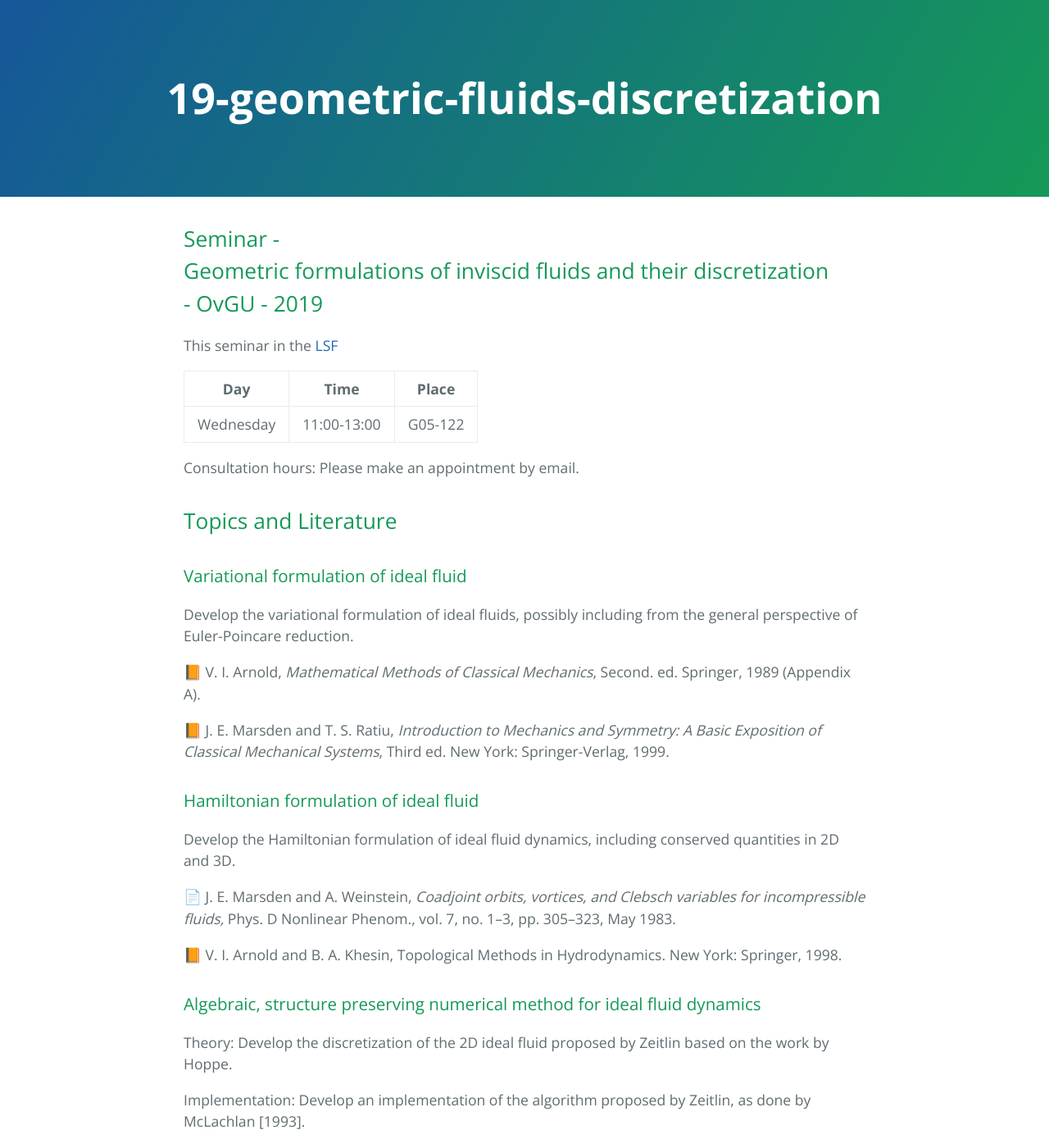
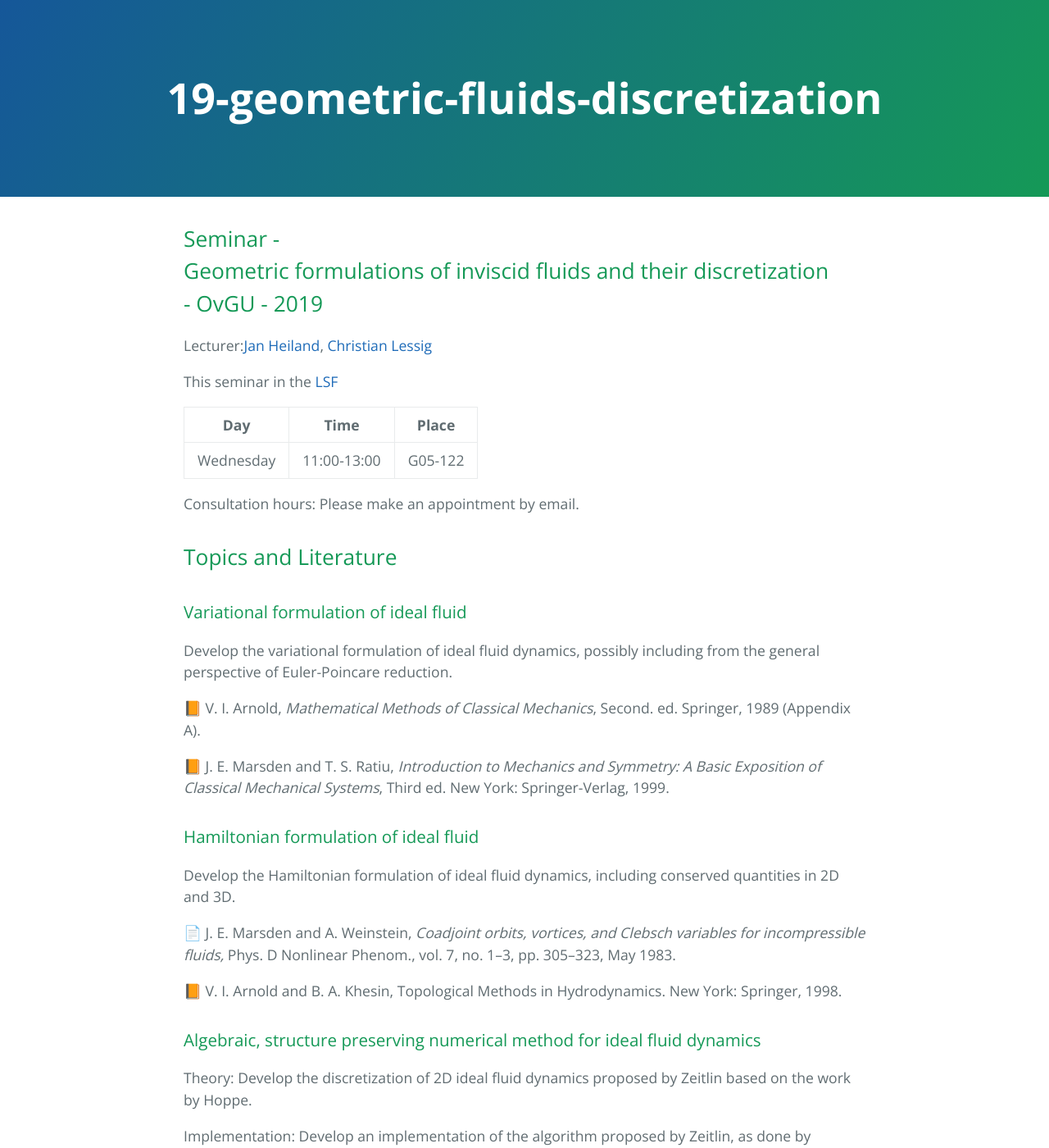
Before and after one commit to highlando/19-geometric-fluids-discretization, a Jekyll site: the page built from index.md, in a window 1280 px wide and 1400 px high. Shown: the whole window at 82% size. Built offline with Jekyll 4.4.1, drawn with Linux system fonts in a browser that asks for light colours; emoji names are drawn with the system emoji font; our own code applies the rules of GitHub Pages for plain Markdown files; some of the changed text lies outside the part shown.

Commit message:
- Fixed some more typos. - Added lecturers. - Unified formulation a bit.

```diff
--- a/index.md
+++ b/index.md
@@ -4,6 +4,8 @@ layout: index
 
 Seminar - <br> Geometric formulations of inviscid fluids and their discretization <br> - OvGU - 2019
 -----
+
+Lecturer:[Jan Heiland](http://janheiland.de), [Christian Lessig](http://graphics.cs.uni-magdeburg.de/)
 
 This seminar in the [LSF](https://lsf.ovgu.de/qislsf/rds?state=verpublish&status=init&vmfile=no&moduleCall=webInfo&publishConfFile=webInfo&publishSubDir=veranstaltung&veranstaltung.veranstid=141052)
 
@@ -19,7 +21,7 @@ Consultation hours: Please make an appointment by email.
 
 ### Variational formulation of ideal fluid
 
-Develop the variational formulation of ideal fluids, possibly including from the general perspective of Euler-Poincare reduction.
+Develop the variational formulation of ideal fluid dynamics, possibly including from the general perspective of Euler-Poincare reduction.
 
 :orange_book: V. I. Arnold, *Mathematical Methods of Classical Mechanics*, Second. ed. Springer, 1989 (Appendix A).
 
@@ -37,9 +39,9 @@ Develop the Hamiltonian formulation of ideal fluid dynamics, including conserved
 
 ### Algebraic, structure preserving numerical method for ideal fluid dynamics
 
-Theory: Develop the discretization of the 2D ideal fluid proposed by Zeitlin based on the work by Hoppe.
+Theory: Develop the discretization of 2D ideal fluid dynamics proposed by Zeitlin based on the work by Hoppe.
 
-Implementation: Develop an implementation of the algorithm proposed by Zeitlin, as done by McLachlan [1993].
+Implementation: Develop an implementation of the algorithm proposed by Zeitlin, as done by McLachlan.
 
 :page_facing_up: V. Y. Zeitlin, *Finite-mode analogs of 2D ideal hydrodynamics: Coadjoint orbits and local canonical structure,* Phys. D Nonlinear Phenom., vol. 49, no. 3, pp. 353–362, Apr. 1991.
 
```
Also changed, not shown: other parts of index.md (+1 -1 lines).
